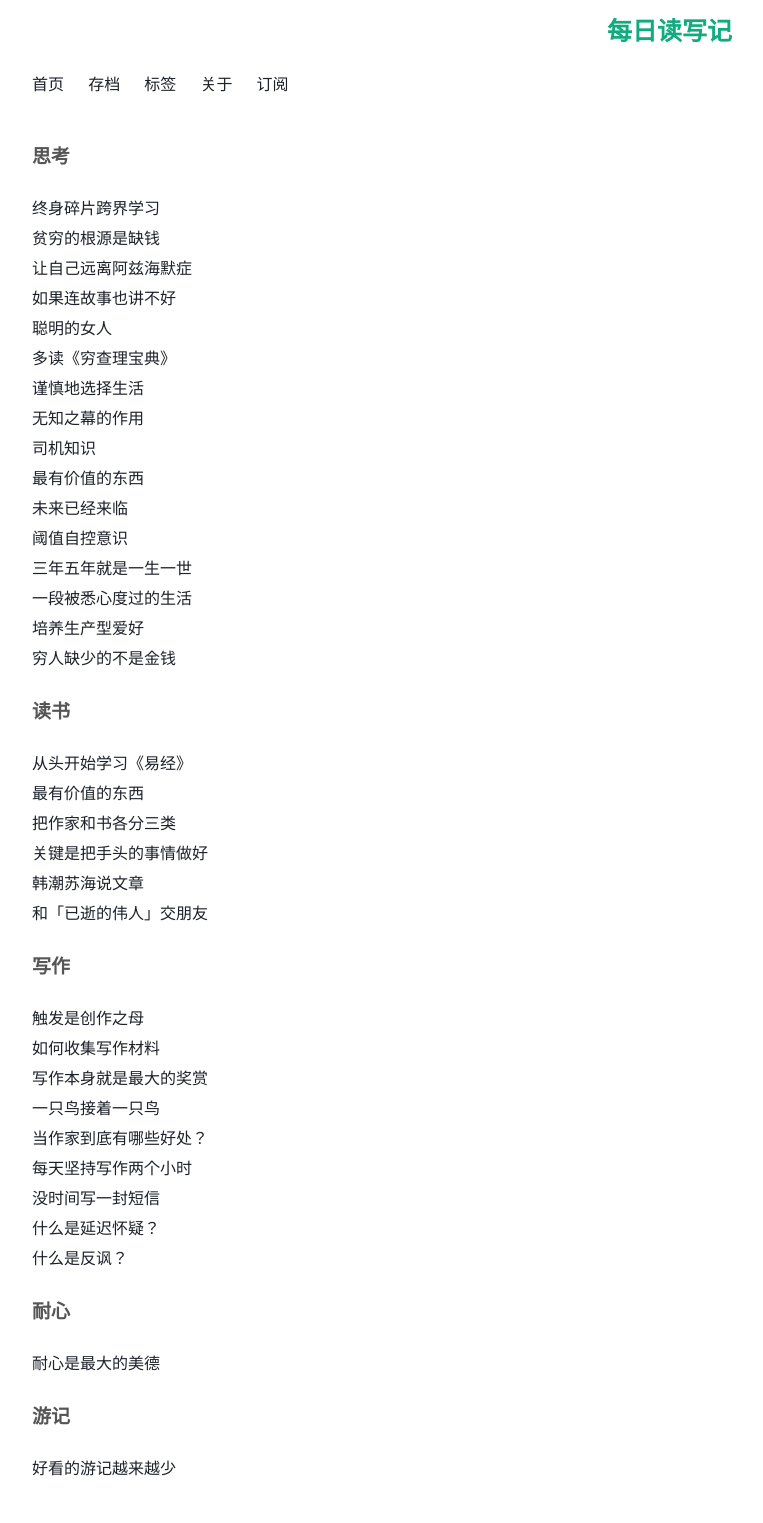
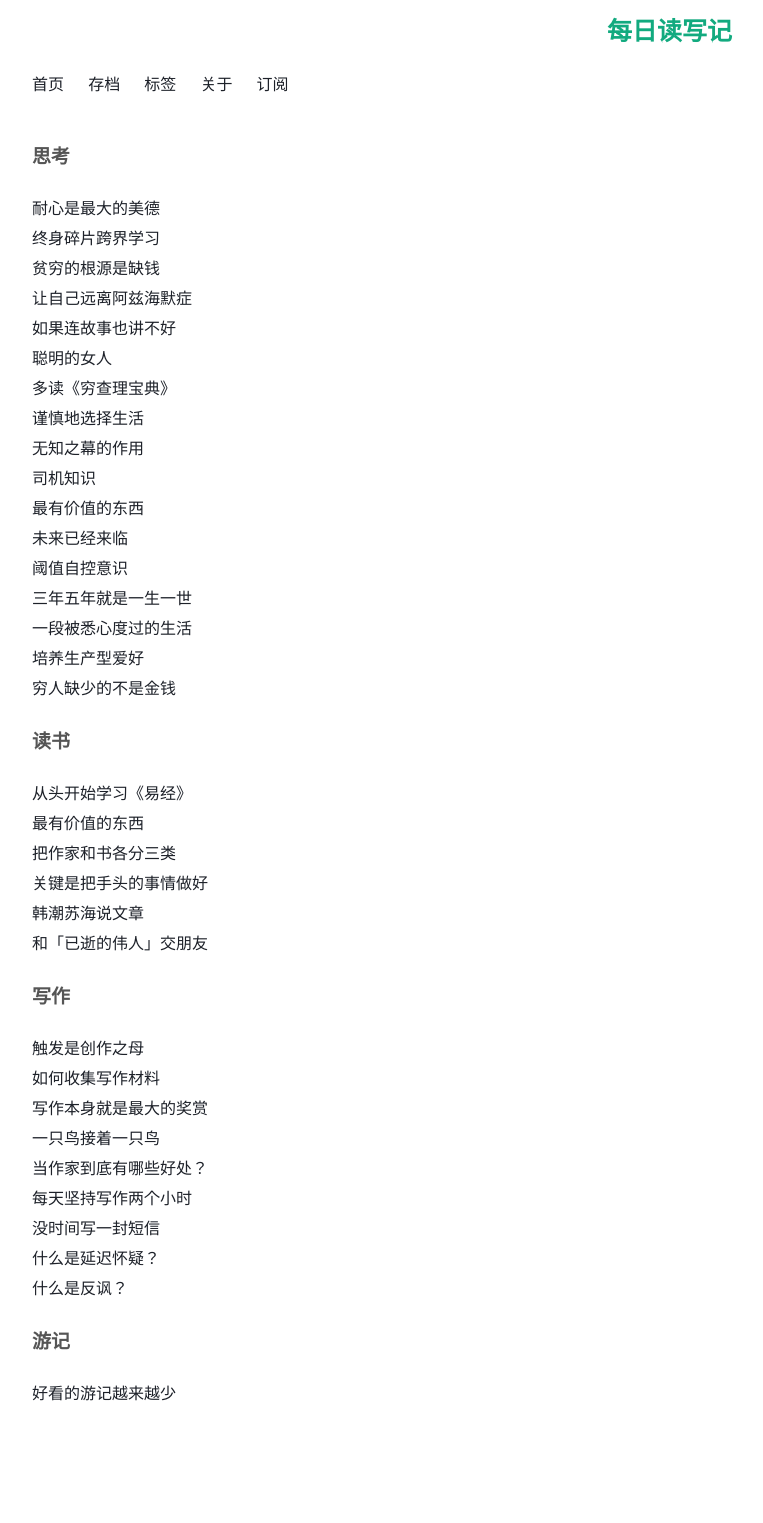
Before and after one commit to Turbo-Snail/ReadingCard, a Jekyll site: the page built from tag.html, in a window 1280 px wide. Shown: the whole page, without its empty margins (258-1021 px from the left). Built offline with Jekyll 4.4.1, drawn with Linux system fonts in a browser that asks for light colours; comment, search, counter and statistics services are not loaded; after the commit the page ends 1448 px from its top, so only the background shows below that.

Commit message:
Update 2017-07-17-PatienceIsTheGreatestVirtue.md

```diff
--- a/_posts/2017-07-17-PatienceIsTheGreatestVirtue.md
+++ b/_posts/2017-07-17-PatienceIsTheGreatestVirtue.md
@@ -3,7 +3,7 @@
 layout: post
 title: 耐心是最大的美德
 tags:
-- 耐心
+- 思考
 status: publish
 type: post
 published: true
```
